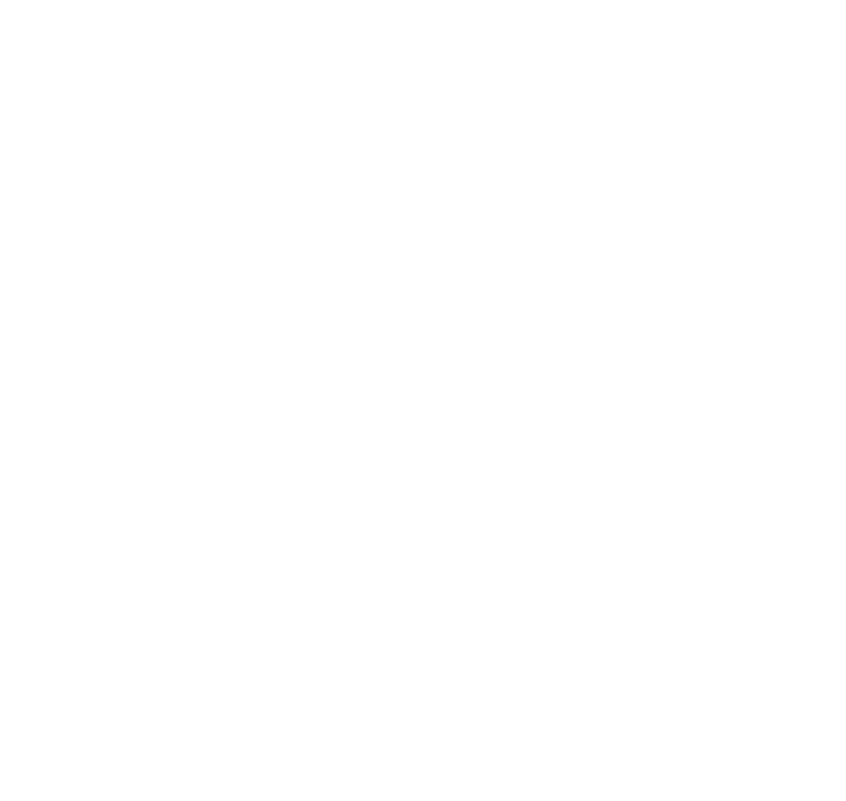
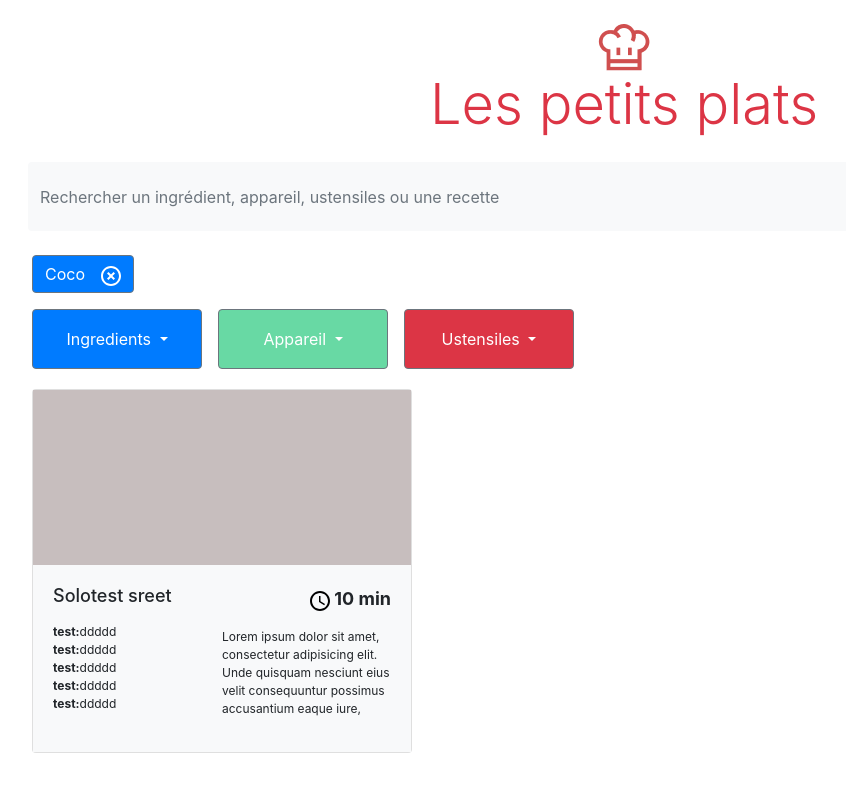
Before and after one commit to BryanParisot/Les-petits-plats, a plain HTML site: page index.html in a window 1280 px wide. Shown: the whole page, without its empty margins (16-862 px from the left). Drawn offline with nearby package versions, Linux system fonts and the light colour scheme.

Commit message:
:sparkles: Code base

```diff
--- a/index.html
+++ b/index.html
@@ -1,19 +1,161 @@
 <!DOCTYPE html>
 <html lang="en">
-<head>
-    <meta charset="UTF-8">
-    <meta http-equiv="X-UA-Compatible" content="IE=edge">
-    <meta name="viewport" content="width=device-width, initial-scale=1.0">
-    <link rel="stylesheet" href="https://stackpath.bootstrapcdn.com/bootstrap/4.4.1/css/bootstrap.min.css" integrity="sha384-Vkoo8x4CGsO3+Hhxv8T/Q5PaXtkKtu6ug5TOeNV6gBiFeWPGFN9MuhOf23Q9Ifjh" crossorigin="anonymous">
+  <head>
+    <meta charset="UTF-8" />
+    <meta http-equiv="X-UA-Compatible" content="IE=edge" />
+    <meta name="viewport" content="width=device-width, initial-scale=1.0" />
+    <link
+      rel="stylesheet"
+      href="https://stackpath.bootstrapcdn.com/bootstrap/4.4.1/css/bootstrap.min.css"
+      integrity="sha384-Vkoo8x4CGsO3+Hhxv8T/Q5PaXtkKtu6ug5TOeNV6gBiFeWPGFN9MuhOf23Q9Ifjh"
+      crossorigin="anonymous"
+    />
     <title>Les ptis plats</title>
-</head>
-<body>
+  </head>
+  <body>
+    <main class="px-5 w-100 h-100">
+      <header
+        class="
+          d-flex
+          flex-column
+          justify-content-center
+          align-items-center
+        "
+      >
+        <img class="mt-4" src="./img/Vector.png" alt="Logo site" />
+        <h1 class="display-4 text-danger">Les petits plats</h1>
+        <input
+          class="form-control mr-sm-2 mt-3 bg-light rounded border-0"
+          type="search"
+          placeholder="Rechercher un ingrédient, appareil, ustensiles ou une recette "
+          aria-label="Search"
+          style="height: 69px"
+        />
+      </header>
+      <!-- Endroits des btn -->
+      <button class="btn btn-secondary bg-primary d-flex justify-content-between mt-4" style="width: auto" >Coco <span class="ml-3"><svg width="20" height="20" viewBox="0 0 20 20" fill="none" xmlns="http://www.w3.org/2000/svg">
+        <path d="M12.59 6L10 8.59L7.41 6L6 7.41L8.59 10L6 12.59L7.41 14L10 11.41L12.59 14L14 12.59L11.41 10L14 7.41L12.59 6ZM10 0C4.47 0 0 4.47 0 10C0 15.53 4.47 20 10 20C15.53 20 20 15.53 20 10C20 4.47 15.53 0 10 0ZM10 18C5.59 18 2 14.41 2 10C2 5.59 5.59 2 10 2C14.41 2 18 5.59 18 10C18 14.41 14.41 18 10 18Z" fill="white"/>
+        </svg></span></button>
+      <div class="mt-3 d-flex flex-row px" style="height: 80px">
+        <div class="dropdown">
+          <button
+            class="btn btn-secondary bg-primary dropdown-toggle mr-3 h-75"
+            style="width: 170px;"
+            type="button"
+            id="dropdownMenuButton"
+            data-toggle="dropdown"
+            aria-expanded="false"
+          >
+            Ingredients
+          </button>
+          <div class="dropdown-menu" aria-labelledby="dropdownMenuButton">
+            <a class="dropdown-item" href="#">Action</a>
+            <a class="dropdown-item" href="#">Another action</a>
+            <a class="dropdown-item" href="#">Something else here</a>
+          </div>
+        </div>
+        <div class="dropdown">
+          <button
+            class="btn btn-secondary dropdown-toggle mr-3 h-75"
+            style="width: 170px; background-color: #68D9A4;"
+            type="button"
+            id="dropdownMenuButton"
+            data-toggle="dropdown"
+            aria-expanded="false"
+          >
+            Appareil
+          </button>
+          <div class="dropdown-menu" aria-labelledby="dropdownMenuButton">
+            <a class="dropdown-item" href="#">Action</a>
+            <a class="dropdown-item" href="#">Another action</a>
+            <a class="dropdown-item" href="#">Something else here</a>
+          </div>
+        </div>
+        <div class="dropdown">
+          <button
+            class="btn btn-secondary bg-danger dropdown-toggle h-75"
+            style="width: 170px;"
+
+            type="button"
+            id="dropdownMenuButton"
+            data-toggle="dropdown"
+            aria-expanded="false"
+          >
+            Ustensiles
+          </button>
+          <div class="dropdown-menu" aria-labelledby="dropdownMenuButton">
+            <a class="dropdown-item" href="#">Action</a>
+            <a class="dropdown-item" href="#">Another action</a>
+            <a class="dropdown-item" href="#">Something else here</a>
+          </div>
+        </div>
+      </div>
+      <section id="sectionCard" class="d-flex justify-content-between flex-wrap">
+
+        <div class="card mr-5 mb-5" style="width: 380px; height: 364px">
+          <div class="w-100" style="height: 178px; background-color: #C7BEBE;"></div>
+          <div class="d-flex card-body bg-light">
+            <div class="h-100 w-50">
+              <h2 class="text-sm card-text" style="font-size: 18px">
+                Solotest sreet
+              </h2>
+              <ul class="list-unstyled mt-3" style="font-size: 12px">
+                <li><strong>test:</strong>ddddd</li>
+                <li><strong>test:</strong>ddddd</li>
+                <li><strong>test:</strong>ddddd</li>
+                <li><strong>test:</strong>ddddd</li>
+                <li><strong>test:</strong>ddddd</li>
+              </ul>
+            </div>
+            <div class="w-50">
+              <div class="w-100 text-right">
+                <span class="text-right" style="font-size: 18px"
+                  ><strong
+                    ><svg
+                      width="20"
+                      height="20"
+                      viewBox="0 0 20 20"
+                      fill="none"
+                      xmlns="http://www.w3.org/2000/svg"
+                    >
+                      <path
+                        d="M10 0C4.5 0 0 4.5 0 10C0 15.5 4.5 20 10 20C15.5 20 20 15.5 20 10C20 4.5 15.5 0 10 0ZM10 18C5.59 18 2 14.41 2 10C2 5.59 5.59 2 10 2C14.41 2 18 5.59 18 10C18 14.41 14.41 18 10 18ZM10.5 5H9V11L14.2 14.2L15 12.9L10.5 10.2V5Z"
+                        fill="black"
+                      />
+                    </svg>
+                    10 min</strong
+                  ></span
+                >
+              </div>
+              <p class="mt-3" style="font-size: 12px">
+                Lorem ipsum dolor sit amet, consectetur adipisicing elit. Unde
+                quisquam nesciunt eius velit consequuntur possimus accusantium
+                eaque iure,
+              </p>
+            </div>
+          </div>
+        </div>
 
 
+      </section>
+    </main>
+    <script type="module" src="./js/first.js"></script>
 
-      <!-- jQuery first, then Popper.js, then Bootstrap JS -->
-<script src="https://code.jquery.com/jquery-3.4.1.slim.min.js" integrity="sha384-J6qa4849blE2+poT4WnyKhv5vZF5SrPo0iEjwBvKU7imGFAV0wwj1yYfoRSJoZ+n" crossorigin="anonymous"></script>
-<script src="https://cdn.jsdelivr.net/npm/popper.js@1.16.0/dist/umd/popper.min.js" integrity="sha384-Q6E9RHvbIyZFJoft+2mJbHaEWldlvI9IOYy5n3zV9zzTtmI3UksdQRVvoxMfooAo" crossorigin="anonymous"></script>
-<script src="https://stackpath.bootstrapcdn.com/bootstrap/4.4.1/js/bootstrap.min.js" integrity="sha384-wfSDF2E50Y2D1uUdj0O3uMBJnjuUD4Ih7YwaYd1iqfktj0Uod8GCExl3Og8ifwB6" crossorigin="anonymous"></script>
-</body>
+    <!-- jQuery first, then Popper.js, then Bootstrap JS -->
+    <script
+      src="https://code.jquery.com/jquery-3.4.1.slim.min.js"
+      integrity="sha384-J6qa4849blE2+poT4WnyKhv5vZF5SrPo0iEjwBvKU7imGFAV0wwj1yYfoRSJoZ+n"
+      crossorigin="anonymous"
+    ></script>
+    <script
+      src="https://cdn.jsdelivr.net/npm/popper.js@1.16.0/dist/umd/popper.min.js"
+      integrity="sha384-Q6E9RHvbIyZFJoft+2mJbHaEWldlvI9IOYy5n3zV9zzTtmI3UksdQRVvoxMfooAo"
+      crossorigin="anonymous"
+    ></script>
+    <script
+      src="https://stackpath.bootstrapcdn.com/bootstrap/4.4.1/js/bootstrap.min.js"
+      integrity="sha384-wfSDF2E50Y2D1uUdj0O3uMBJnjuUD4Ih7YwaYd1iqfktj0Uod8GCExl3Og8ifwB6"
+      crossorigin="anonymous"
+    ></script>
+  </body>
 </html>
```
